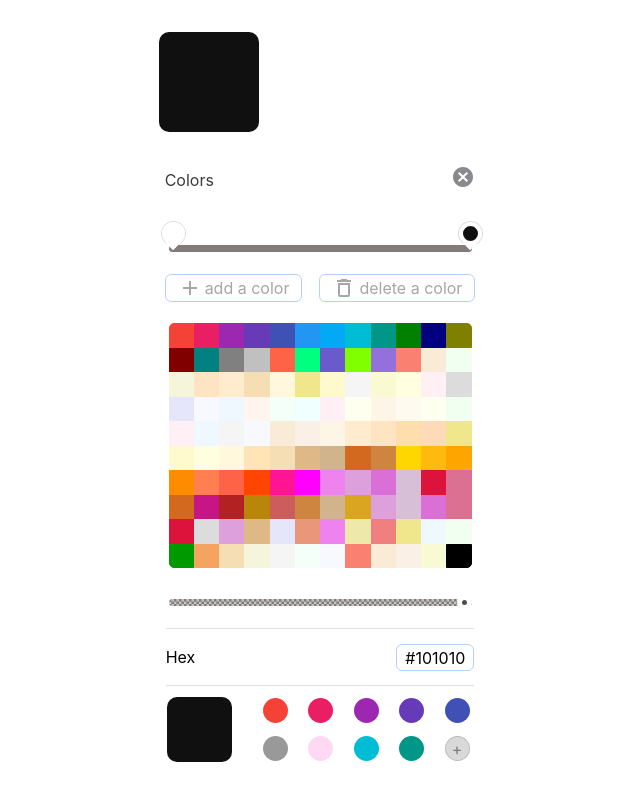
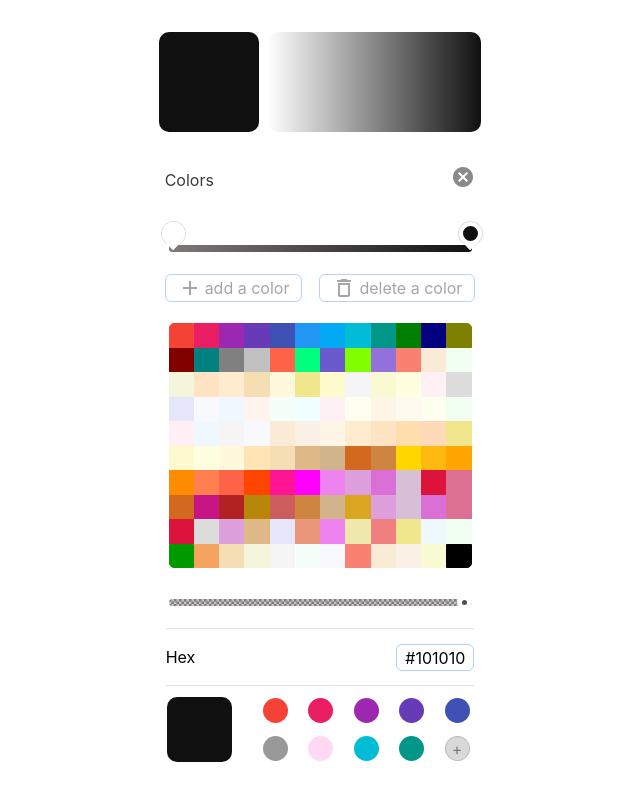
Before and after one commit to oceakun/react-color-picker, a React (Vite) app: page / in a window 1280 px wide. Shown: the top 800 px of the page, without its empty margins (320-960 px from the left). Built offline with nearby package versions, Linux system fonts and the light colour scheme.

Commit message:
fix: set gradient as background on the gradient bar

```diff
--- a/src/components/GradientPicker.jsx
+++ b/src/components/GradientPicker.jsx
@@ -8,44 +8,31 @@ function GradientPicker(props) {
     const [currentPost, setCurrentPost] = useState();
     const [dropperSelected, setDropperSelected] = useState();
     const [dropperColorAndPost, setDropperColorAndPost] = useState([{ post: "0", color: "rgba(16,16,16,0)" }, { post: "100", color: "rgba(16,16,16,1)" }]);
-    const [gradientValue, setGradientvalue] = useState("");
+    const [gradientString, setGradientString] = useState("rgba(16,16,16,0) 0%,rgba(16,16,16,1) 100%");
 
     useEffect(() => {
-        props.setGradientPicked(dropperColorAndPost);
-        // const deepCpy = [...dropperColorAndPost];
-        // const swap = (in1, in2) => {
-        //     const temp = deepCpy[in2];
-        //     deepCpy[in2] = deepCpy[in1];
-        //     deepCpy[in1] = temp;
-        // }
 
-        // for (let i = 0; i < deepCpy.length; i++) {
-        //     for (let j = i; j < deepCpy.length; j++) {
-        //         if (deepCpy[i].post > deepCpy[j].post)
-        //             swap(i, j);
-        //     }
-        // }
+        const gradientValuesArray = [];
+        const oldDropperColorAndPostList = [...dropperColorAndPost];
 
-        // setDropperColorAndPost(deepCpy);
+        oldDropperColorAndPostList.map((shade, i) => {
+            if (shade.color != "") {
+                const subString = `${shade.color} ${shade.post}%`;
+                gradientValuesArray.push(subString);
+            }
+        });
 
-        const gradientString = "";
-        dropperColorAndPost.map((shade, i) => {
-            console.log("shade : ", shade);
-            const subString = `${shade.color} ${shade.post}% ,`;
-            gradientString.concat(subString);
-            console.log("gradientString : ", gradientString);
-        });
-        console.log("gradientString : ", gradientString);
-        setGradientvalue(gradientString);
+        const gradientString = gradientValuesArray.join();
+        console.log("gradientString (output): ", gradientString);
+        setGradientString(gradientString);
 
+        props.setGradientPicked(gradientString);
     }, [dropperColorAndPost]);
 
     const handleDropperPosition = (event) => {
         const newPost = event.target.value;
         const newDropperObject = { post: newPost, color: "" };
-        // console.log("newDropperObject : ", newDropperObject);
         const oldDropperColorAndPostList = [...dropperColorAndPost];
-        // console.log("oldDropperColorAndPostList : ", oldDropperColorAndPostList);
         const newDropperColorAndPostList = arrangeDroppers(newDropperObject, oldDropperColorAndPostList);
         console.log("newDropperColorAndPostList : ", newDropperColorAndPostList);
         setDropperColorAndPost(newDropperColorAndPostList);
@@ -85,6 +72,7 @@ function GradientPicker(props) {
         const deepCopyDropperColorAndPost = [...dropperColorAndPost];
         deepCopyDropperColorAndPost.splice(removeIndex, 1);
         setDropperColorAndPost(deepCopyDropperColorAndPost);
+
     }
 
     const handleDropperSelection = (dropper, e) => {
@@ -93,17 +81,26 @@ function GradientPicker(props) {
     }
 
     const arrangeDroppers = (newDropperObject, oldDropperColorAndPostList) => {
-        console.log("newDropperObject : ", newDropperObject.post);
+
+        console.log("arrangeDroppers, oldDropperColorAndPostList : ", oldDropperColorAndPostList);
+
+        if (+newDropperObject.post > +oldDropperColorAndPostList[oldDropperColorAndPostList.length - 1].post) {
+            console.log("newDropperObject.post > oldDropperColorAndPostList[oldDropperColorAndPostList.length - 1].post");
+            oldDropperColorAndPostList.push(newDropperObject);
+            return oldDropperColorAndPostList;
+        }
+
         for (let i = 0; i < oldDropperColorAndPostList.length - 1; i++) {
-            // console.log(" oldDropperColorAndPostList[", i + 1, "].post : ", oldDropperColorAndPostList[i + 1].post);
-            // console.log("newDropperObject.post < oldDropperColorAndPostList[i+1].post : ", newDropperObject.post < oldDropperColorAndPostList[i + 1].post);
+            console.log("oldDropperColorAndPostList : ", oldDropperColorAndPostList[i]);
             if (+newDropperObject.post < +oldDropperColorAndPostList[i + 1].post) {
                 console.log("making insertion at index ", i + 1);
                 oldDropperColorAndPostList.splice(i + 1, 0, newDropperObject);
                 break;
             }
         }
-        console.log("oldDropperColorAndPostList  :", oldDropperColorAndPostList);
+
+        console.log("arrangeDroppers, oldDropperColorAndPostList : ", oldDropperColorAndPostList);
+
         return oldDropperColorAndPostList;
     }
 
@@ -118,7 +115,7 @@ function GradientPicker(props) {
                     })
                 }
             </DropperContainer>
-            <GradientSlider type="range" step="0.01" min="1" max="100" onChange={handleDropperPosition} value={currentPost} background={gradientValue}></GradientSlider>
+            <GradientSlider type="range" step="0.01" min="1" max="100" onChange={handleDropperPosition} value={currentPost} background={gradientString}></GradientSlider>
 
             <ChosenColorTextualDetails>
                 <AddAColor onClick={() => handleAddAColor()}>
@@ -198,7 +195,7 @@ const GradientSlider = styled.input`
     height: 7px;
     background-color: rgb(131, 122, 122);
     background-image:
-        linear-gradient(${(props) => props.backgroundColor});
+        linear-gradient(90deg, ${(props) => props.background});
 
     &::-webkit-slider-thumb {
         -webkit-appearance: none;
```
